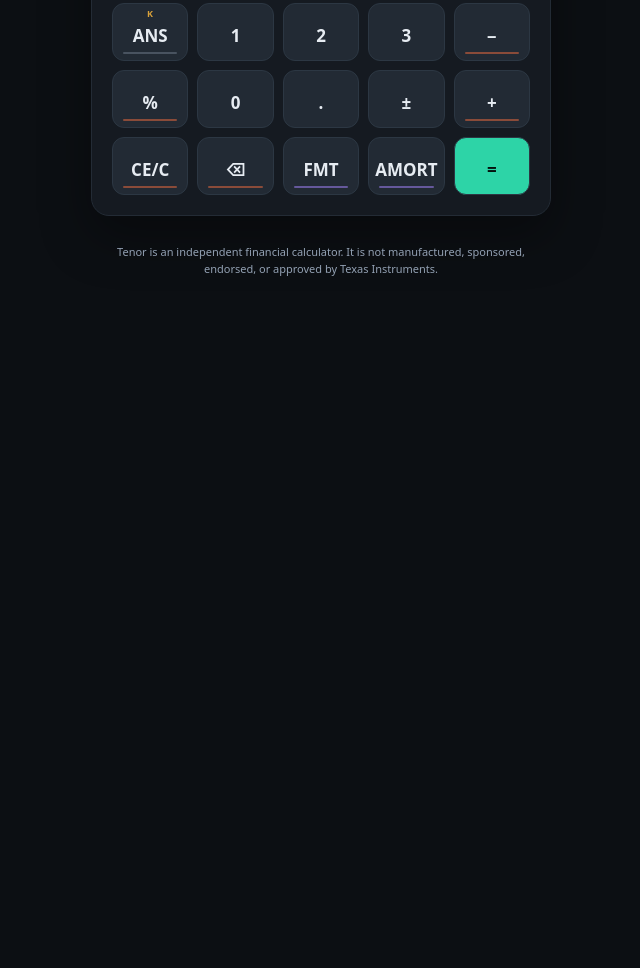
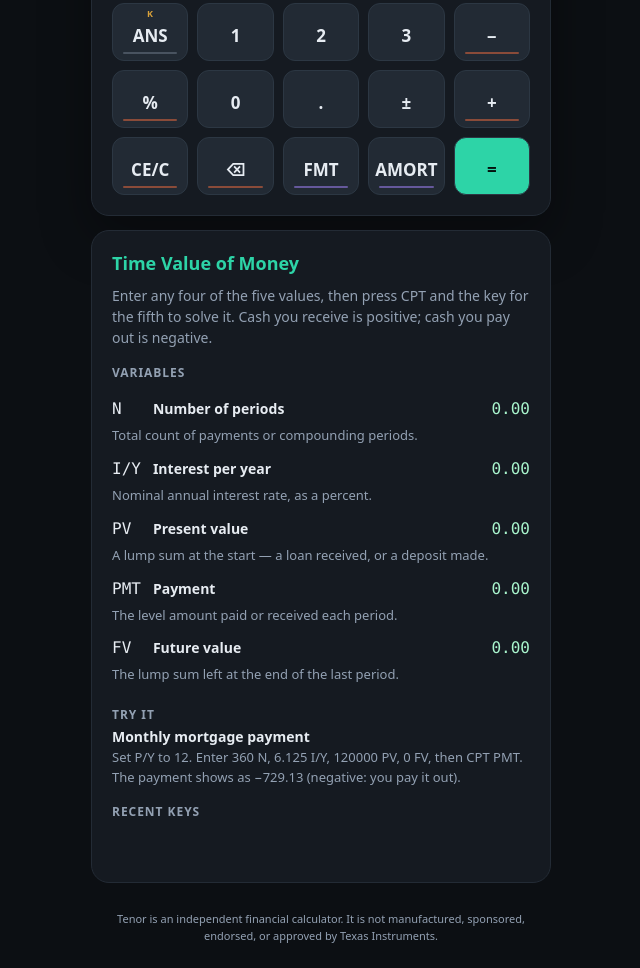
Before and after one commit to Ayinde225/tenor-calculator, a website built with Vite: page packages/calculator-ui/index.html in a window 1280 px wide. Shown: the part 748-1716 px from the top of the page, without its empty margins (319-959 px from the left). Before the commit the page ends 1049 px from the top, so only its background shows below. Built offline with nearby package versions, Linux system fonts and the light colour scheme.

Commit message:
Phase 4: guided learning mode
An optional teaching overlay that explains what the calculator is doing without
ever changing what it does. Guided mode computes nothing: it reads the same engine
state the LCD does, takes the active variable and its live value straight from the
engine's projected display, and adds original plain-language explanations. It
therefore cannot calculate differently from authentic mode, as the brief requires.

The panel shows, for the current context (standard/TVM or any open worksheet):
- the worksheet's name and a one-paragraph intro,
- a "now editing" box naming the active variable and what it means, matched to the
  live display label (exact for fixed variables, a pattern for the dynamic Cnn/Fnn
  cash-flow slots),
- every variable with its current value, the active one highlighted,
- the recent key sequence as chips, and
- a worked example where one fits.

A "Learn" toggle in the header opens it; the choice persists. Verified in-browser:
entering 360 N shows N = 360.00 with history 3·6·0·N; opening the Cash Flow
worksheet switches the panel to Cash Flow with CFo active; scrolling to C01
activates the Cnn pattern. Explanations are written from scratch, not copied from
the guidebook.

Production build 24.5 KB gzipped; engine tests still green.

```diff
--- /dev/null
+++ b/packages/calculator-ui/src/guide-content.ts
@@ -0,0 +1,262 @@
+/**
+ * Guided-mode content: original, plain-language explanations of each worksheet
+ * and its variables.
+ *
+ * This is teaching material, written from scratch -- it does NOT reproduce the
+ * guidebook's prose. It never computes anything: value readers pull from the
+ * public engine state, and the active variable and its live value come from the
+ * projected display. Guided mode therefore cannot calculate differently from
+ * authentic mode, because it does not calculate at all.
+ */
+import { type CalculatorState, type WorksheetId } from '@tenor/calculator-core';
+
+export interface GuidedVariable {
+  /** The on-screen label, without the trailing '='. */
+  readonly label: string;
+  readonly name: string;
+  readonly explain: string;
+  /** Current value from stored state, or null for a value only shown when active. */
+  readonly value: (s: CalculatorState) => number | null;
+  /** Matches a live display label to this variable (defaults to exact). */
+  readonly matches?: (displayLabel: string) => boolean;
+}
+
+export interface GuidedExample {
+  readonly title: string;
+  readonly steps: string;
+}
+
+export interface GuidedContext {
+  readonly title: string;
+  readonly intro: string;
+  readonly variables: readonly GuidedVariable[];
+  readonly example?: GuidedExample;
+}
+
+const v = (
+  label: string,
+  name: string,
+  explain: string,
+  value: (s: CalculatorState) => number | null,
+  matches?: (displayLabel: string) => boolean,
+): GuidedVariable => ({ label, name, explain, value, ...(matches ? { matches } : {}) });
+
+/** Standard mode doubles as the TVM context: the N/I·Y/PV/PMT/FV keys live here. */
+const STANDARD: GuidedContext = {
+  title: 'Time Value of Money',
+  intro:
+    'Enter any four of the five values, then press CPT and the key for the fifth to solve it. ' +
+    'Cash you receive is positive; cash you pay out is negative.',
+  variables: [
+    v('N', 'Number of periods', 'Total count of payments or compounding periods.', (s) => s.tvm.N),
+    v('I/Y', 'Interest per year', 'Nominal annual interest rate, as a percent.', (s) => s.tvm.IY),
+    v('PV', 'Present value', 'A lump sum at the start — a loan received, or a deposit made.', (s) => s.tvm.PV),
+    v('PMT', 'Payment', 'The level amount paid or received each period.', (s) => s.tvm.PMT),
+    v('FV', 'Future value', 'The lump sum left at the end of the last period.', (s) => s.tvm.FV),
+  ],
+  example: {
+    title: 'Monthly mortgage payment',
+    steps:
+      'Set P/Y to 12. Enter 360 N, 6.125 I/Y, 120000 PV, 0 FV, then CPT PMT. ' +
+      'The payment shows as −729.13 (negative: you pay it out).',
+  },
+};
+
+const PY: GuidedContext = {
+  title: 'Payments & Compounding',
+  intro:
+    'P/Y is how many payments fall in a year; C/Y is how many times interest compounds. ' +
+    'Setting P/Y also sets C/Y to match — change C/Y afterward only if they differ.',
+  variables: [
+    v('P/Y', 'Payments per year', 'Number of payment periods in one year.', (s) => s.tvm.PY),
+    v('C/Y', 'Compounding per year', 'Number of times interest compounds per year.', (s) => s.tvm.CY),
+  ],
+};
+
+const BGNSET: GuidedContext = {
+  title: 'Payment Timing',
+  intro:
+    'END means payments fall at the end of each period (most loans). BGN means the start of each ' +
+    'period (most leases). Press 2ND SET to switch; the BGN indicator lights when it is on.',
+  variables: [
+    v('END/BGN', 'Timing', 'Whether each payment lands at the end or the start of its period.', () => null,
+      (l) => l === 'END' || l === 'BGN'),
+  ],
+};
+
+const AMORT: GuidedContext = {
+  title: 'Amortization',
+  intro:
+    'See how a loan is paid down over a range of payments. Enter the first and last payment number, ' +
+    'then scroll to read the balance, principal, and interest for that range.',
+  variables: [
+    v('P1', 'First payment', 'The first payment number in the range.', (s) => s.amort.P1),
+    v('P2', 'Last payment', 'The last payment number in the range.', (s) => s.amort.P2),
+    v('BAL', 'Balance', 'Loan balance remaining after payment P2.', () => null),
+    v('PRN', 'Principal', 'Principal paid across payments P1 through P2.', () => null),
+    v('INT', 'Interest', 'Interest paid across payments P1 through P2.', () => null),
+  ],
+};
+
+const CF: GuidedContext = {
+  title: 'Cash Flow',
+  intro:
+    'Enter an uneven stream: CFo at time zero, then each amount Cnn and how many times it repeats (Fnn). ' +
+    'Inflows are positive, outflows negative. Use 2ND INS and 2ND DEL to edit the list.',
+  variables: [
+    v('CFo', 'Initial cash flow', 'The cash flow at time zero, before any repeating groups.', (s) => s.cashFlow.CFo),
+    v('Cnn', 'Cash flow amount', 'An amount in the stream. Inflows positive, outflows negative.', () => null,
+      (l) => /^C\d/.test(l)),
+    v('Fnn', 'Frequency', 'How many times the amount above repeats in a row.', () => null,
+      (l) => /^F\d/.test(l)),
+  ],
+};
+
+const NPV: GuidedContext = {
+  title: 'Net Present Value',
+  intro:
+    'Discount the whole cash-flow stream back to today at a rate you choose. Enter I, then CPT NPV. ' +
+    'A positive NPV means the stream earns more than the rate.',
+  variables: [
+    v('I', 'Discount rate', 'The rate per period used to discount the cash flows, as a percent.', (s) => s.cashFlow.I),
+    v('NPV', 'Net present value', "The stream's value today at rate I.", (s) => s.cashFlow.NPV),
+  ],
+};
+
+const IRR: GuidedContext = {
+  title: 'Internal Rate of Return',
+  intro:
+    'The single rate at which the stream breaks even — its net present value is exactly zero. ' +
+    'Press CPT to solve it from the cash flows already entered.',
+  variables: [
+    v('IRR', 'Internal rate of return', 'The rate that makes the net present value zero.', (s) => s.cashFlow.IRR),
+  ],
+};
+
+const BOND: GuidedContext = {
+  title: 'Bond',
+  intro:
+    'Price a bond or find its yield. Enter the settlement and redemption dates, the coupon rate, and ' +
+    'the redemption value, then compute price or yield. Enter your values before scrolling.',
+  variables: [
+    v('SDT', 'Settlement date', 'The date the bond is bought, as MM.DDYY.', () => null),
+    v('CPN', 'Coupon rate', 'The annual coupon rate, as a percent.', (s) => s.bond.CPN),
+    v('RDT', 'Redemption date', 'The date the bond matures or is called, as MM.DDYY.', () => null),
+    v('RV', 'Redemption value', 'What the bond pays back per 100 of par.', (s) => s.bond.RV),
+    v('YLD', 'Yield', 'Annual yield to redemption, as a percent.', (s) => s.bond.YLD),
+    v('PRI', 'Price', 'Dollar price per 100 of par value.', (s) => s.bond.PRI),
+    v('AI', 'Accrued interest', 'Interest earned since the last coupon, owed to the seller.', () => null),
+  ],
+};
+
+const DEPR: GuidedContext = {
+  title: 'Depreciation',
+  intro:
+    'Spread an asset’s cost over its useful life. Choose a method, enter the life, cost, and salvage ' +
+    'value, then read each year’s depreciation and the remaining book value.',
+  variables: [
+    v('LIF', 'Life', 'Useful life of the asset, in years.', (s) => s.depr.LIF),
+    v('M01', 'Starting month', 'The month the asset is placed in service.', (s) => s.depr.M01),
+    v('CST', 'Cost', 'The original cost of the asset.', (s) => s.depr.CST),
+    v('SAL', 'Salvage value', 'The value expected at the end of the asset’s life.', (s) => s.depr.SAL),
+    v('YR', 'Year', 'The year whose depreciation you are reading.', (s) => s.depr.YR),
+    v('DEP', 'Depreciation', 'Depreciation charged in the selected year.', () => null),
+    v('RBV', 'Remaining book value', 'Cost minus all depreciation charged so far.', () => null),
+    v('RDV', 'Remaining depreciable', 'Value still left to depreciate.', () => null),
+  ],
+};
+
+const OTHER: Record<string, GuidedContext> = {
+  PCT: {
+    title: 'Percent Change',
+    intro:
+      'Relate an old value, a new value, and the percent change between them. Enter any two and ' +
+      'compute the third. #PD compounds the change over that many periods.',
+    variables: [
+      v('OLD', 'Old value', 'The starting value.', (s) => s.pctChange.OLD),
+      v('NEW', 'New value', 'The ending value.', (s) => s.pctChange.NEW),
+      v('%CH', 'Percent change', 'Percent change from OLD to NEW.', (s) => s.pctChange.CH, (l) => l.startsWith('%CH')),
+      v('#PD', 'Periods', 'Number of periods the change compounds over (usually 1).', (s) => s.pctChange.PD, (l) => l.startsWith('#PD')),
+    ],
+  },
+  ICONV: {
+    title: 'Interest Conversion',
+    intro:
+      'Convert between a nominal annual rate and the effective annual rate it really earns, given how ' +
+      'often it compounds. Enter two of the three and compute the third.',
+    variables: [
+      v('NOM', 'Nominal rate', 'The stated annual rate, as a percent.', (s) => s.iconv.NOM),
+      v('EFF', 'Effective rate', 'The true annual rate after compounding, as a percent.', (s) => s.iconv.EFF),
+      v('C/Y', 'Compounding per year', 'How many times a year the nominal rate compounds.', (s) => s.iconv.CY),
+    ],
+  },
+  DATE: {
+    title: 'Date',
+    intro:
+      'Count the days between two dates, or find a date a number of days away. Enter dates as MM.DDYY. ' +
+      'Choose actual days or the 30/360 convention with 2ND SET.',
+    variables: [
+      v('DT1', 'First date', 'The earlier date, as MM.DDYY.', () => null),
+      v('DT2', 'Second date', 'The later date, as MM.DDYY.', () => null),
+      v('DBD', 'Days between', 'Number of days from DT1 to DT2.', (s) => s.date.DBD),
+    ],
+  },
+  PROFIT: {
+    title: 'Profit Margin',
+    intro:
+      'Relate cost, selling price, and gross profit margin (the margin is a percent of the selling ' +
+      'price). Enter any two and compute the third.',
+    variables: [
+      v('CST', 'Cost', 'What the item costs you.', (s) => s.profit.CST),
+      v('SEL', 'Selling price', 'What you sell it for.', (s) => s.profit.SEL),
+      v('MAR', 'Margin', 'Gross profit as a percent of the selling price.', (s) => s.profit.MAR),
+    ],
+  },
+  BRKEVN: {
+    title: 'Breakeven',
+    intro:
+      'Find the quantity where profit is zero. Enter fixed cost, variable cost per unit, unit price, and ' +
+      'a profit target, then compute the quantity.',
+    variables: [
+      v('FC', 'Fixed cost', 'Costs that do not change with volume.', (s) => s.breakeven.FC),
+      v('VC', 'Variable cost', 'Cost per unit produced.', (s) => s.breakeven.VC),
+      v('P', 'Price', 'Selling price per unit.', (s) => s.breakeven.P),
+      v('PFT', 'Profit', 'Target profit (0 for breakeven).', (s) => s.breakeven.PFT),
+      v('Q', 'Quantity', 'Units needed to reach that profit.', (s) => s.breakeven.Q),
+    ],
+  },
+};
+
+const CATALOG: Partial<Record<WorksheetId | 'standard', GuidedContext>> = {
+  standard: STANDARD,
+  PY,
+  BGNSET,
+  AMORT,
+  CF,
+  NPV,
+  IRR,
+  BOND,
+  DEPR,
+  ...OTHER,
+};
+
+/** The guided context for the current engine state. */
+export function contextFor(state: CalculatorState): GuidedContext {
+  if (state.mode.kind === 'worksheet') {
+    return CATALOG[state.mode.worksheet] ?? STANDARD;
+  }
+  return STANDARD;
+}
+
+/** Match a live display label (e.g. 'CFo=') to the variable it describes. */
+export function activeVariable(
+  context: GuidedContext,
+  displayLabel: string,
+): GuidedVariable | null {
+  if (displayLabel === '') return null;
+  const bare = displayLabel.replace(/=$/, '');
+  for (const variable of context.variables) {
+    if (variable.matches ? variable.matches(bare) : variable.label === bare) return variable;
+  }
+  return null;
+}
--- /dev/null
+++ b/packages/calculator-ui/src/guide.ts
@@ -0,0 +1,140 @@
+/**
+ * The guided-learning panel.
+ *
+ * A read-only overlay that explains what the calculator is doing right now: which
+ * worksheet is open, what the active variable means, every variable's current
+ * value, the recent key sequence, and a worked example. It renders from the same
+ * engine state the LCD does and computes nothing itself.
+ */
+import { formatValue, type CalculatorState, type DisplayState } from '@tenor/calculator-core';
+import { contextFor, activeVariable, type GuidedVariable } from './guide-content.js';
+
+const MAX_HISTORY = 16;
+
+export interface Guide {
+  readonly root: HTMLElement;
+  update(display: DisplayState, state: CalculatorState): void;
+  pushKey(token: string): void;
+  setOpen(open: boolean): void;
+  get open(): boolean;
+}
+
+export function createGuide(): Guide {
+  const root = document.createElement('aside');
+  root.className = 'guide';
+  root.setAttribute('aria-label', 'Guided learning');
+  root.hidden = true;
+
+  const title = el('h2', 'guide-title');
+  const intro = el('p', 'guide-intro');
+
+  const activeBox = el('div', 'guide-active');
+  const activeLabel = el('span', 'guide-active-label');
+  const activeName = el('span', 'guide-active-name');
+  const activeText = el('p', 'guide-active-explain');
+  const activeHead = el('div', 'guide-active-head');
+  activeHead.append(activeLabel, activeName);
+  activeBox.append(activeHead, activeText);
+
+  const varsHead = el('h3', 'guide-subhead', 'Variables');
+  const vars = el('dl', 'guide-vars');
+
+  const historyHead = el('h3', 'guide-subhead', 'Recent keys');
+  const history = el('div', 'guide-history');
+  history.setAttribute('aria-live', 'off');
+
+  const exampleBox = el('div', 'guide-example');
+
+  root.append(title, intro, activeBox, varsHead, vars, exampleBox, historyHead, history);
+
+  const keyLog: string[] = [];
+  let lastDisplay: DisplayState | null = null;
+
+  function renderVars(context: ReturnType<typeof contextFor>, state: CalculatorState, activeLbl: string): void {
+    vars.replaceChildren();
+    const fmt = { decimals: state.format.DEC, separator: state.format.separators };
+    for (const variable of context.variables) {
+      const isActive = matchesActive(variable, activeLbl);
+      const dt = el('dt', 'guide-var-label' + (isActive ? ' active' : ''), variable.label);
+      const dd = el('dd', 'guide-var-body');
+      const name = el('span', 'guide-var-name', variable.name);
+      const val = el('span', 'guide-var-value');
+      const stored = variable.value(state);
+      // The active variable's live value is authoritative — it is exactly what the
+      // LCD shows, taken from the engine's own projection so nothing is re-derived.
+      // Others read stored state, or a dash for values only computed on scroll.
+      val.textContent = isActive
+        ? (lastDisplay?.value ?? '')
+        : stored === null
+          ? '—'
+          : formatValue(stored, fmt);
+      const explain = el('p', 'guide-var-explain', variable.explain);
+      dd.append(name, val, explain);
+      vars.append(dt, dd);
+    }
+  }
+
+  function update(display: DisplayState, state: CalculatorState): void {
+    lastDisplay = display;
+    const context = contextFor(state);
+    title.textContent = context.title;
+    intro.textContent = context.intro;
+
+    const active = activeVariable(context, display.label);
+    if (active !== null) {
+      activeBox.hidden = false;
+      activeLabel.textContent = display.label;
+      activeName.textContent = active.name;
+      activeText.textContent = active.explain;
+    } else {
+      activeBox.hidden = true;
+    }
+
+    renderVars(context, state, display.label);
+
+    exampleBox.replaceChildren();
+    if (context.example !== undefined) {
+      exampleBox.append(
+        el('h3', 'guide-subhead', 'Try it'),
+        el('p', 'guide-example-title', context.example.title),
+        el('p', 'guide-example-steps', context.example.steps),
+      );
+    }
+  }
+
+  function pushKey(token: string): void {
+    keyLog.push(token);
+    if (keyLog.length > MAX_HISTORY) keyLog.shift();
+    history.replaceChildren();
+    for (const t of keyLog) {
+      history.append(el('span', 'key-chip', t));
+    }
+  }
+
+  function setOpen(open: boolean): void {
+    root.hidden = !open;
+  }
+
+  return {
+    root,
+    update,
+    pushKey,
+    setOpen,
+    get open() {
+      return !root.hidden;
+    },
+  };
+}
+
+function matchesActive(variable: GuidedVariable, activeLabel: string): boolean {
+  if (activeLabel === '') return false;
+  const bare = activeLabel.replace(/=$/, '');
+  return variable.matches ? variable.matches(bare) : variable.label === bare;
+}
+
+function el(tag: string, className: string, text?: string): HTMLElement {
+  const node = document.createElement(tag);
+  node.className = className;
+  if (text !== undefined) node.textContent = text;
+  return node;
+}
--- a/packages/calculator-ui/src/main.ts
+++ b/packages/calculator-ui/src/main.ts
@@ -13,6 +13,7 @@ import { createLcd } from './lcd.js';
 import { createKeypad } from './keypad.js';
 import { tokenFor, type KeyDef } from './layout.js';
 import { keyFromEvent, SHORTCUT_GUIDE } from './keyboard.js';
+import { createGuide } from './guide.js';
 import { Feedback } from './feedback.js';
 import {
   loadPreferences,
@@ -30,15 +31,28 @@ feedback.haptics = prefs.haptics;
 
 const engine = new Engine(loadSession() ?? INITIAL_STATE);
 const lcd = createLcd();
+const guide = createGuide();
 
 const keypad = createKeypad({
-  onKey: (def: KeyDef) => sendKey(tokenFor(def, engine.secondArmed)),
+  onKey: (def: KeyDef) => {
+    // The token the user actually invoked (primary or the armed secondary) is what
+    // the key history should show, so the guide records the same key the engine ran.
+    const key = tokenFor(def, engine.secondArmed);
+    guide.pushKey(labelForToken(def, key));
+    sendKey(key);
+  },
   onFeedback: () => feedback.press(),
 });
 
 function sendKey(key: Key): void {
   engine.press(key);
   saveSession(engine.current);
+}
+
+/** The face text to show in the key history for a token the user invoked. */
+function labelForToken(def: KeyDef, key: Key): string {
+  if (key === def.secondary && def.secondaryLabel !== undefined) return def.secondaryLabel;
+  return def.label;
 }
 
 // ---------------------------------------------------------------------------
@@ -56,12 +70,15 @@ const header = buildHeader();
 const controls = buildControls();
 
 shell.append(header, lcd.root, keypad.root);
-app.append(shell, controls.panel, buildDisclaimer());
+app.append(shell, guide.root, controls.panel, buildDisclaimer());
 
-engine.subscribe((display) => {
+engine.subscribe((display, state) => {
   lcd.update(display);
+  guide.update(display, state);
   shell.classList.toggle('second-armed', display.indicators.includes('2nd'));
 });
+
+guide.setOpen(prefs.guided);
 
 // ---------------------------------------------------------------------------
 // Physical keyboard
@@ -99,9 +116,24 @@ function buildHeader(): HTMLElement {
   const nav = document.createElement('div');
   nav.className = 'header-actions';
 
-  const guideBtn = iconButton('Keyboard shortcuts', '?', () => toggleDialog('shortcuts'));
+  const learnBtn = document.createElement('button');
+  learnBtn.type = 'button';
+  learnBtn.className = 'learn-button';
+  learnBtn.textContent = 'Learn';
+  learnBtn.setAttribute('aria-pressed', String(prefs.guided));
+  learnBtn.addEventListener('click', () => {
+    const open = !guide.open;
+    guide.setOpen(open);
+    learnBtn.setAttribute('aria-pressed', String(open));
+    learnBtn.classList.toggle('on', open);
+    prefs.guided = open;
+    savePreferences(prefs);
+  });
+  learnBtn.classList.toggle('on', prefs.guided);
+
+  const shortcutsBtn = iconButton('Keyboard shortcuts', '?', () => toggleDialog('shortcuts'));
   const settingsBtn = iconButton('Settings', '⚙', () => toggleDialog('settings'));
-  nav.append(guideBtn, settingsBtn);
+  nav.append(learnBtn, shortcutsBtn, settingsBtn);
 
   el.append(brand, nav);
   return el;
--- a/packages/calculator-ui/src/settings.ts
+++ b/packages/calculator-ui/src/settings.ts
@@ -18,6 +18,8 @@ export interface Preferences {
   theme: Theme;
   sound: boolean;
   haptics: boolean;
+  /** Whether the guided-learning panel is shown. */
+  guided: boolean;
 }
 
 const PREFS_KEY = 'tenor.prefs.v1';
@@ -27,6 +29,7 @@ export const DEFAULT_PREFERENCES: Preferences = {
   theme: 'dark',
   sound: false, // key-click sound is off by default, per the brief
   haptics: true,
+  guided: false,
 };
 
 function safeGet(key: string): string | null {
--- a/packages/calculator-ui/src/styles.css
+++ b/packages/calculator-ui/src/styles.css
@@ -434,6 +434,155 @@ body {
   padding: 0 8px;
 }
 
+/* --- Learn toggle --- */
+
+.learn-button {
+  height: 40px;
+  padding: 0 14px;
+  border-radius: 10px;
+  border: 1px solid var(--key-edge);
+  background: var(--key-bg);
+  color: var(--text);
+  font-weight: 600;
+  font-size: 14px;
+  cursor: pointer;
+}
+.learn-button:hover {
+  border-color: var(--accent);
+}
+.learn-button.on {
+  background: var(--accent);
+  color: var(--accent-ink);
+  border-color: var(--accent);
+}
+
+/* --- Guided-learning panel --- */
+
+.guide {
+  background: var(--shell);
+  border: 1px solid var(--shell-edge);
+  border-radius: calc(var(--radius) + 6px);
+  padding: clamp(14px, 3vw, 20px);
+  display: flex;
+  flex-direction: column;
+  gap: 10px;
+}
+.guide-title {
+  margin: 0;
+  font-size: 18px;
+  color: var(--accent);
+}
+.guide-intro {
+  margin: 0;
+  color: var(--text-dim);
+  font-size: 14px;
+  line-height: 1.5;
+}
+.guide-active {
+  border: 1px solid var(--accent);
+  border-radius: 12px;
+  padding: 10px 14px;
+  background: color-mix(in srgb, var(--accent) 10%, transparent);
+}
+.guide-active[hidden] {
+  display: none;
+}
+.guide-active-head {
+  display: flex;
+  align-items: baseline;
+  gap: 10px;
+}
+.guide-active-label {
+  font-family: var(--font-lcd);
+  font-size: 18px;
+  color: var(--accent);
+}
+.guide-active-name {
+  font-weight: 650;
+}
+.guide-active-explain {
+  margin: 6px 0 0;
+  color: var(--text-dim);
+  font-size: 14px;
+  line-height: 1.5;
+}
+.guide-subhead {
+  margin: 6px 0 2px;
+  font-size: 12px;
+  text-transform: uppercase;
+  letter-spacing: 0.08em;
+  color: var(--text-dim);
+}
+.guide-vars {
+  margin: 0;
+  display: grid;
+  grid-template-columns: auto 1fr auto;
+  gap: 2px 12px;
+  align-items: baseline;
+}
+.guide-var-label {
+  font-family: var(--font-lcd);
+  color: var(--text);
+  padding: 6px 0;
+}
+.guide-var-label.active {
+  color: var(--accent);
+  font-weight: 700;
+}
+.guide-var-body {
+  margin: 0;
+  display: contents;
+}
+.guide-var-name {
+  font-weight: 600;
+  font-size: 14px;
+  padding: 6px 0;
+}
+.guide-var-value {
+  font-family: var(--font-lcd);
+  color: var(--lcd-label);
+  text-align: right;
+  padding: 6px 0;
+}
+.guide-var-explain {
+  grid-column: 1 / -1;
+  margin: 0 0 6px;
+  color: var(--text-dim);
+  font-size: 13px;
+  line-height: 1.45;
+}
+.guide-history {
+  display: flex;
+  flex-wrap: wrap;
+  gap: 6px;
+  min-height: 30px;
+}
+.key-chip {
+  font-family: var(--font-lcd);
+  font-size: 12px;
+  padding: 4px 8px;
+  border-radius: 7px;
+  background: var(--key-bg);
+  border: 1px solid var(--key-edge);
+  color: var(--text);
+}
+.guide-example {
+  display: flex;
+  flex-direction: column;
+  gap: 2px;
+}
+.guide-example-title {
+  margin: 0;
+  font-weight: 650;
+  font-size: 14px;
+}
+.guide-example-steps {
+  margin: 0;
+  color: var(--text-dim);
+  font-size: 13px;
+  line-height: 1.5;
+}
+
 @media (prefers-reduced-motion: reduce) {
   .key {
     transition: none;
```
